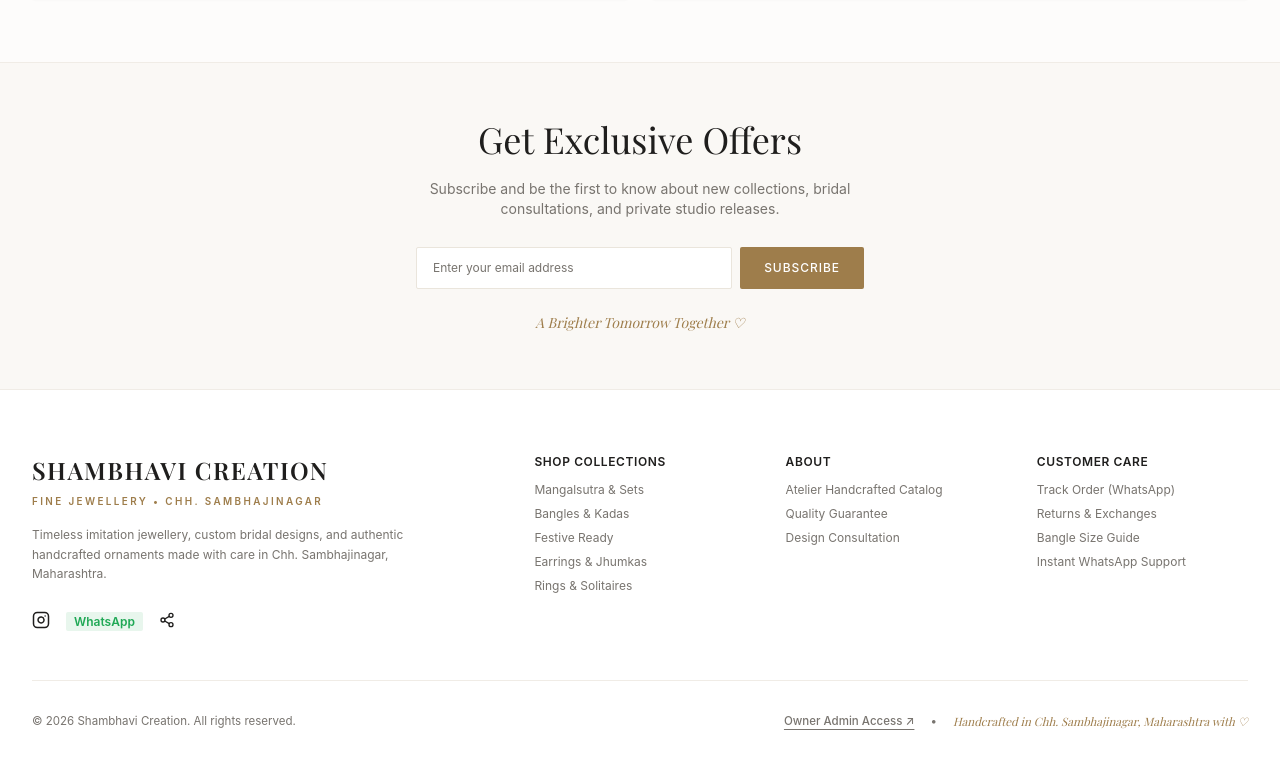
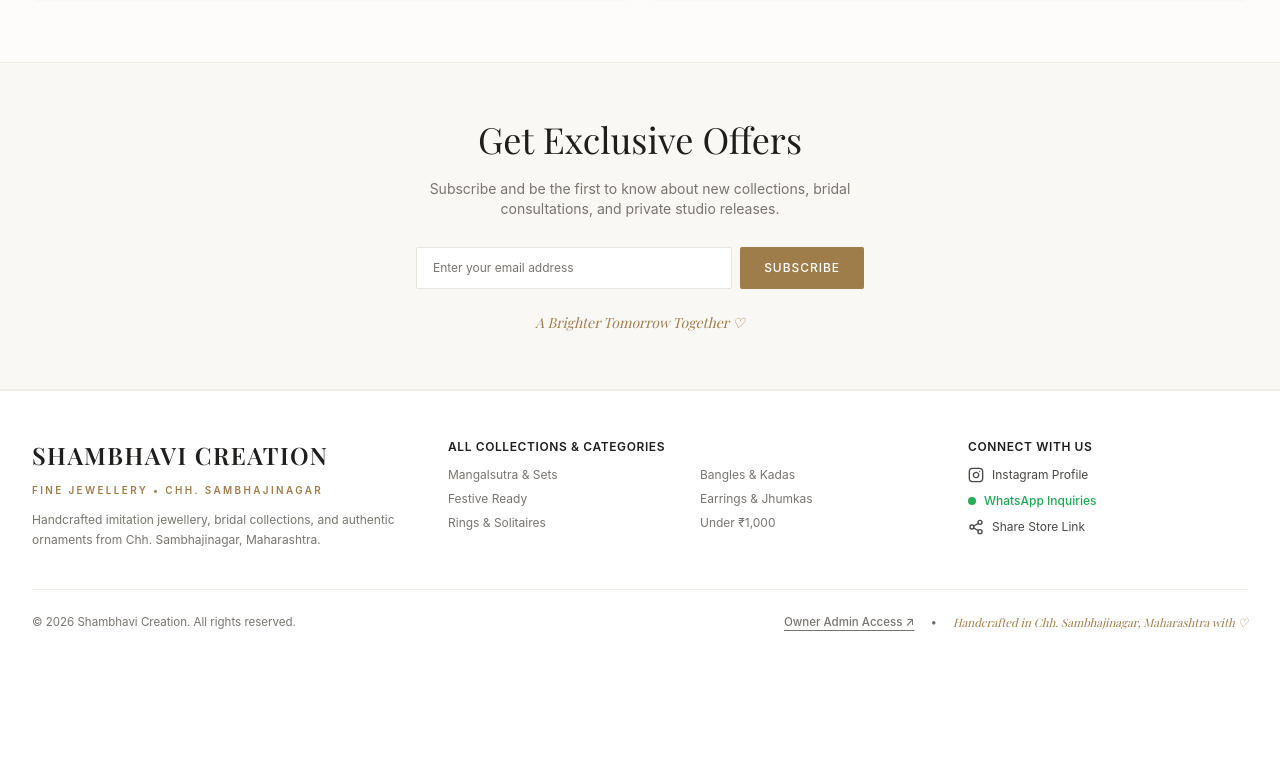
Before and after one commit to varad3288/shambhavi-creation, a React (Vite) app: page / in a window 1280 px wide. Shown: the part 2893-3661 px from the top of the page. After the commit the page ends 3556 px from the top, so only its background shows below. Built offline with nearby package versions, Linux system fonts and the light colour scheme; a web font is replaced by a local one.

Commit message:
refactor(footer): minimize footer to list all categories and social links cleanly without clutter

```diff
--- a/src/App.tsx
+++ b/src/App.tsx
@@ -381,6 +381,8 @@ const CURATED_PRODUCTS: Product[] = [
   },
 ];
 
+const CURRENT_YEAR = new Date().getFullYear();
+
 export default function App() {
   const [currentView, setCurrentView] = useState<"storefront" | "admin">(() => {
     return window.location.hash === "#admin" ? "admin" : "storefront";
@@ -449,10 +451,15 @@ export default function App() {
   // Pagination state: clean initial view of 8 items
   const [visibleCount, setVisibleCount] = useState<number>(8);
 
-  // Reset pagination when filter or search changes
-  useEffect(() => {
+  const handleSelectTab = (tabId: string) => {
+    setActiveTab(tabId);
     setVisibleCount(8);
-  }, [activeTab, searchQuery]);
+  };
+
+  const handleSearchChange = (query: string) => {
+    setSearchQuery(query);
+    setVisibleCount(8);
+  };
 
   // Filter products based on selected tab & search query
   const filteredProducts = useMemo(() => {
@@ -896,14 +903,14 @@ export default function App() {
               <input
                 type="text"
                 value={searchQuery}
-                onChange={(e) => setSearchQuery(e.target.value)}
+                onChange={(e) => handleSearchChange(e.target.value)}
                 placeholder="Search earrings, chokers, rings, kundan, polki..."
                 className="w-full bg-transparent text-sm text-[#1F1E1D] placeholder-[#78746F] focus:outline-none"
                 autoFocus
               />
               {searchQuery && (
                 <button
-                  onClick={() => setSearchQuery("")}
+                  onClick={() => handleSearchChange("")}
                   className="text-xs text-[#78746F] hover:text-[#1F1E1D] cursor-pointer"
                 >
                   Clear
@@ -1302,170 +1309,90 @@ export default function App() {
         </div>
       </section>
 
-      {/* 8. Luxury Footer with All Functional Redirects */}
-      <footer className="bg-white text-[#1F1E1D] pt-16 pb-12">
+      {/* 8. Minimized Clean Luxury Footer */}
+      <footer className="bg-white text-[#1F1E1D] pt-12 pb-8 border-t border-[#F0ECE6]">
         <div className="max-w-7xl mx-auto px-4 sm:px-6 lg:px-8">
-          <div className="grid grid-cols-1 md:grid-cols-2 lg:grid-cols-5 gap-10 pb-12 border-b border-[#F0ECE6] text-left">
-            {/* Brand Col */}
-            <div className="lg:col-span-2 space-y-4">
+          <div className="grid grid-cols-1 md:grid-cols-12 gap-8 pb-10 border-b border-[#F0ECE6] text-left">
+            {/* Brand Col (4 cols) */}
+            <div className="md:col-span-4 space-y-3">
               <button
                 onClick={() => window.scrollTo({ top: 0, behavior: "smooth" })}
                 className="font-serif-luxury font-semibold text-2xl tracking-[0.06em] text-[#1F1E1D] block cursor-pointer text-left"
               >
                 {storeSettings.storeName.toUpperCase()}
               </button>
-              <span className="text-[0.62rem] uppercase tracking-[0.24em] text-[#9E7D4B] font-semibold block -mt-2">
+              <span className="text-[0.62rem] uppercase tracking-[0.24em] text-[#9E7D4B] font-semibold block">
                 {storeSettings.tagline.toUpperCase()}
               </span>
               <p className="text-xs text-[#78746F] max-w-sm leading-relaxed">
-                Timeless imitation jewellery, custom bridal designs, and authentic handcrafted ornaments made with care in {storeSettings.city}.
+                Handcrafted imitation jewellery, bridal collections, and authentic ornaments from {storeSettings.city}.
               </p>
-              {/* Social icons */}
-              <div className="flex items-center gap-4 text-[#1F1E1D] pt-2">
+            </div>
+
+            {/* All Categories Column (5 cols) */}
+            <div className="md:col-span-5 space-y-3">
+              <h4 className="text-xs font-semibold text-[#1F1E1D] uppercase tracking-wider">
+                All Collections & Categories
+              </h4>
+              <div className="grid grid-cols-2 gap-x-4 gap-y-2 text-xs text-[#78746F]">
+                {categories.filter((c) => c.id !== "all").map((cat) => (
+                  <button
+                    key={cat.id}
+                    onClick={() => {
+                      handleSelectTab(cat.id);
+                      const el = document.getElementById("catalog");
+                      if (el) el.scrollIntoView({ behavior: "smooth" });
+                    }}
+                    className="hover:text-[#9E7D4B] transition-colors text-left cursor-pointer truncate"
+                  >
+                    {cat.label}
+                  </button>
+                ))}
+              </div>
+            </div>
+
+            {/* Social & Connect Column (3 cols) */}
+            <div className="md:col-span-3 space-y-3">
+              <h4 className="text-xs font-semibold text-[#1F1E1D] uppercase tracking-wider">
+                Connect With Us
+              </h4>
+              <div className="flex flex-col space-y-2.5 text-xs">
                 <a
                   href={storeSettings.instagramUrl}
                   target="_blank"
                   rel="noopener noreferrer"
-                  className="hover:text-[#9E7D4B] transition-colors"
-                  aria-label="Instagram"
+                  className="flex items-center gap-2 text-[#4A4744] hover:text-[#9E7D4B] transition-colors"
                 >
-                  <svg width="18" height="18" viewBox="0 0 24 24" fill="none" stroke="currentColor" strokeWidth="2" strokeLinecap="round" strokeLinejoin="round">
+                  <svg width="16" height="16" viewBox="0 0 24 24" fill="none" stroke="currentColor" strokeWidth="2" strokeLinecap="round" strokeLinejoin="round">
                     <rect width="20" height="20" x="2" y="2" rx="5" ry="5"/>
                     <path d="M16 11.37A4 4 0 1 1 12.63 8 4 4 0 0 1 16 11.37z"/>
                     <line x1="17.5" x2="17.51" y1="6.5" y2="6.5"/>
                   </svg>
+                  <span>Instagram Profile</span>
                 </a>
                 <a
                   href={formatWhatsAppLink(storeSettings.phone, "Hello Shambhavi Creations, I would like to inquire about your jewellery collections.")}
                   target="_blank"
                   rel="noopener noreferrer"
-                  className="hover:text-[#1FA855] transition-colors"
-                  aria-label="WhatsApp"
+                  className="flex items-center gap-2 text-[#1FA855] hover:underline transition-colors font-medium"
                 >
-                  <span className="text-xs font-semibold bg-[#1FA855]/10 text-[#1FA855] px-2 py-0.5 rounded-[2px]">WhatsApp</span>
+                  <span className="w-2 h-2 rounded-full bg-[#1FA855] animate-pulse" />
+                  <span>WhatsApp Inquiries</span>
                 </a>
                 <button
                   onClick={handleShareWebsite}
-                  className="hover:text-[#9E7D4B] transition-colors cursor-pointer"
-                  aria-label="Share Store Link"
-                  title="Share Store Link"
+                  className="flex items-center gap-2 text-[#4A4744] hover:text-[#9E7D4B] transition-colors cursor-pointer text-left"
                 >
                   <Share2 className="w-4 h-4" />
+                  <span>Share Store Link</span>
                 </button>
               </div>
             </div>
-
-            {/* Quick Links Column */}
-            <div className="space-y-3">
-              <h4 className="text-xs font-semibold text-[#1F1E1D] uppercase tracking-wider">Shop Collections</h4>
-              <ul className="space-y-2 text-xs text-[#78746F]">
-                {categories.filter((c) => c.id !== "all").slice(0, 5).map((cat) => (
-                  <li key={cat.id}>
-                    <button
-                      onClick={() => {
-                        setActiveTab(cat.id);
-                        const el = document.getElementById("catalog");
-                        if (el) el.scrollIntoView({ behavior: "smooth" });
-                      }}
-                      className="hover:text-[#1F1E1D] cursor-pointer"
-                    >
-                      {cat.label}
-                    </button>
-                  </li>
-                ))}
-              </ul>
-            </div>
-
-            {/* About Column */}
-            <div className="space-y-3">
-              <h4 className="text-xs font-semibold text-[#1F1E1D] uppercase tracking-wider">About</h4>
-              <ul className="space-y-2 text-xs text-[#78746F]">
-                <li>
-                  <button
-                    onClick={() => {
-                      setActiveTab("all");
-                      const el = document.getElementById("catalog");
-                      if (el) el.scrollIntoView({ behavior: "smooth" });
-                    }}
-                    className="hover:text-[#1F1E1D] cursor-pointer"
-                  >
-                    Atelier Handcrafted Catalog
-                  </button>
-                </li>
-                <li>
-                  <a
-                    href={formatWhatsAppLink(storeSettings.phone, "Hello Shambhavi Creations, I want to know more about your Quality Guarantee and materials.")}
-                    target="_blank"
-                    rel="noopener noreferrer"
-                    className="hover:text-[#1F1E1D]"
-                  >
-                    Quality Guarantee
-                  </a>
-                </li>
-                <li>
-                  <a
-                    href={formatWhatsAppLink(storeSettings.phone, "Hello Shambhavi Creations, I would like to book a bridal jewellery design consultation.")}
-                    target="_blank"
-                    rel="noopener noreferrer"
-                    className="hover:text-[#1F1E1D]"
-                  >
-                    Design Consultation
-                  </a>
-                </li>
-              </ul>
-            </div>
-
-            {/* Customer Care Column */}
-            <div className="space-y-3">
-              <h4 className="text-xs font-semibold text-[#1F1E1D] uppercase tracking-wider">Customer Care</h4>
-              <ul className="space-y-2 text-xs text-[#78746F]">
-                <li>
-                  <a
-                    href={formatWhatsAppLink(storeSettings.phone, "Hello Shambhavi Creations, I would like to track my order.")}
-                    target="_blank"
-                    rel="noopener noreferrer"
-                    className="hover:text-[#1F1E1D]"
-                  >
-                    Track Order (WhatsApp)
-                  </a>
-                </li>
-                <li>
-                  <a
-                    href={formatWhatsAppLink(storeSettings.phone, "Hello Shambhavi Creations, I have an inquiry regarding your returns and exchange policy.")}
-                    target="_blank"
-                    rel="noopener noreferrer"
-                    className="hover:text-[#1F1E1D]"
-                  >
-                    Returns & Exchanges
-                  </a>
-                </li>
-                <li>
-                  <a
-                    href={formatWhatsAppLink(storeSettings.phone, "Hello Shambhavi Creations, could you please help me with the Bangle & Ring Size Guide?")}
-                    target="_blank"
-                    rel="noopener noreferrer"
-                    className="hover:text-[#1F1E1D]"
-                  >
-                    Bangle Size Guide
-                  </a>
-                </li>
-                <li>
-                  <a
-                    href={formatWhatsAppLink(storeSettings.phone, "Hello Shambhavi Creations, I need instant customer support.")}
-                    target="_blank"
-                    rel="noopener noreferrer"
-                    className="hover:text-[#1F1E1D]"
-                  >
-                    Instant WhatsApp Support
-                  </a>
-                </li>
-              </ul>
-            </div>
           </div>
 
           {/* Bottom Copyright & Admin Access */}
-          <div className="pt-8 flex flex-col sm:flex-row items-center justify-between text-[0.72rem] text-[#78746F] gap-2">
-            <p>© {new Date().getFullYear()} {storeSettings.storeName}. All rights reserved.</p>
+          <div className="pt-6 flex flex-col sm:flex-row items-center justify-between text-[0.72rem] text-[#78746F] gap-2">
+            <p>© {CURRENT_YEAR} {storeSettings.storeName}. All rights reserved.</p>
             <div className="flex items-center gap-4">
               <button
                 onClick={() => {
```
